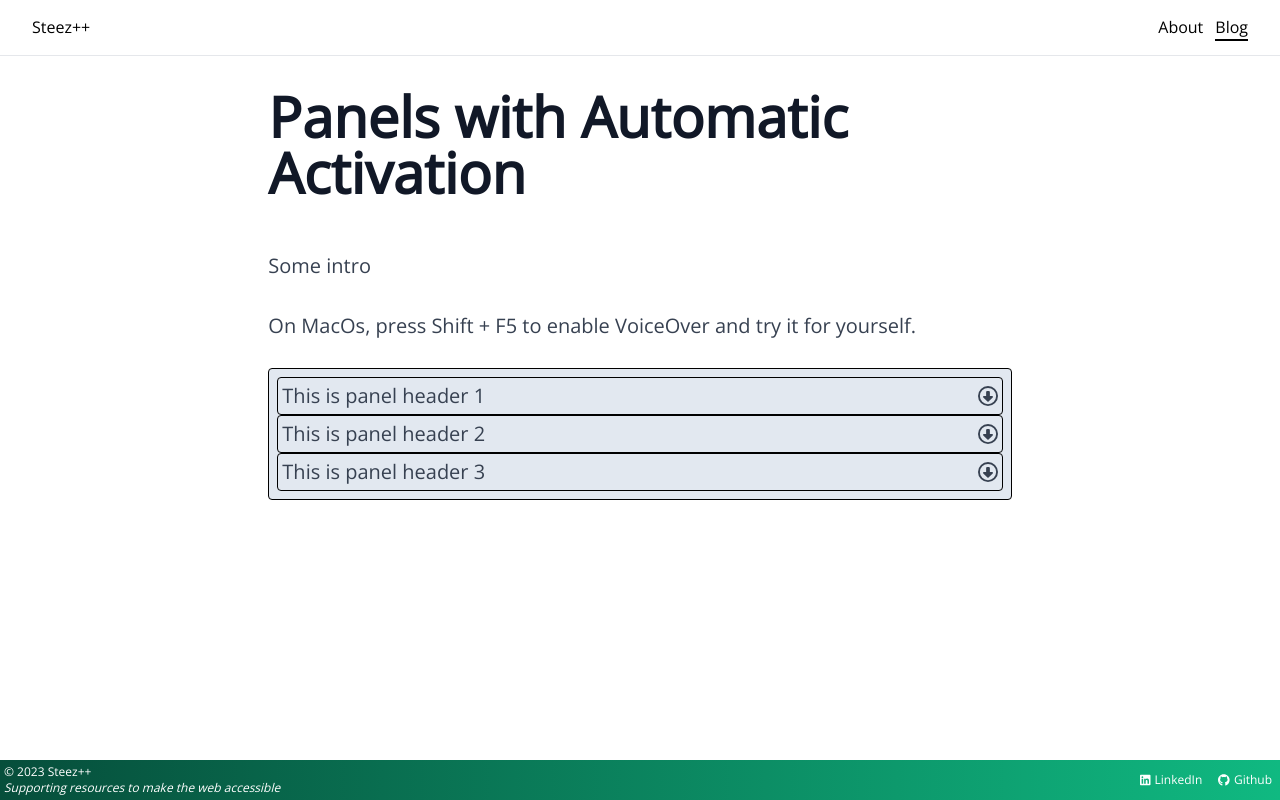
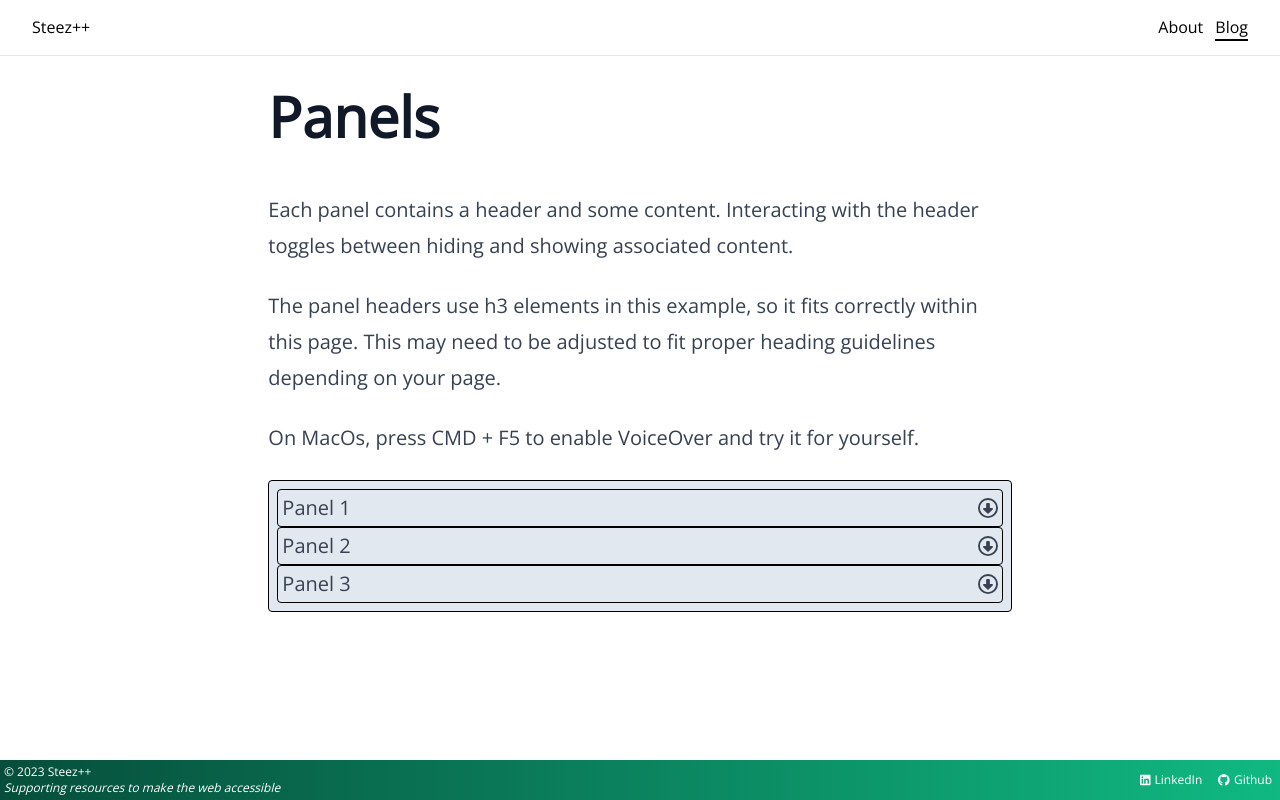
Before and after one commit to steezplusplus/Accessible-Web-Components, a Next.js app: page /blog/panels in a window 1280 px wide. Built offline with nearby package versions, Linux system fonts and the light colour scheme.

Commit message:
chore: writing down notes

```diff
--- a/app/blog/panels/_components/panels/Panels.tsx
+++ b/app/blog/panels/_components/panels/Panels.tsx
@@ -11,6 +11,9 @@ export type PanelsProps = {
   panels: PanelProps[];
 };
 
+// TODO Missing aria controls
+// TODO Rename to "Accordion", each accordion contains a header and panel
+// TODO Break into seperate components
 export function Panels(props: PanelsProps) {
   const { panels } = props;
   const [expandedPanel, setExpandedPanel] = useState<string>('');
--- a/app/blog/panels/page.tsx
+++ b/app/blog/panels/page.tsx
@@ -4,16 +4,16 @@ import { Panels, PanelProps } from './_components/panels/Panels';
 
 const panels: PanelProps[] = [
   {
-    label: 'This is panel header 1',
-    children: <p>hi</p>,
+    label: 'Panel 1',
+    children: <p>Lorem ipsum dolor sit amet, consectetur adipiscing elit. Vivamus vestibulum commodo commodo.</p>,
   },
   {
-    label: 'This is panel header 2',
-    children: <p>hi</p>,
+    label: 'Panel 2',
+    children: <p>Curabitur bibendum commodo imperdiet. Vestibulum tempus sem mi, et cursus tortor egestas vitae.</p>,
   },
   {
-    label: 'This is panel header 3',
-    children: <p>hi</p>,
+    label: 'Panel 3',
+    children: <p>Morbi feugiat, tellus sit amet aliquam interdum, neque sapien vehicula nisi, at ornare velit massa nec ex.</p>,
   },
 ];
 
@@ -21,10 +21,17 @@ const panels: PanelProps[] = [
 export default function Page() {
   return (
     <article className="prose mx-auto mt-8 md:prose-lg lg:prose-xl">
-      <h1>Panels with Automatic Activation</h1>
-      <p>Some intro</p>
+      <h1>Panels</h1>
       <p>
-        On MacOs, press Shift + F5 to enable VoiceOver and try it for yourself.
+        Each panel contains a header and some content. Interacting with the header
+        toggles between hiding and showing associated content.
+      </p>
+      <p>
+        The panel headers use h3 elements in this example, so it fits correctly within this page.
+        This may need to be adjusted to fit proper heading guidelines depending on your page.
+      </p>
+      <p>
+        On MacOs, press CMD + F5 to enable VoiceOver and try it for yourself.
       </p>
       <div className="not-prose">
         <Panels panels={panels} />
```
